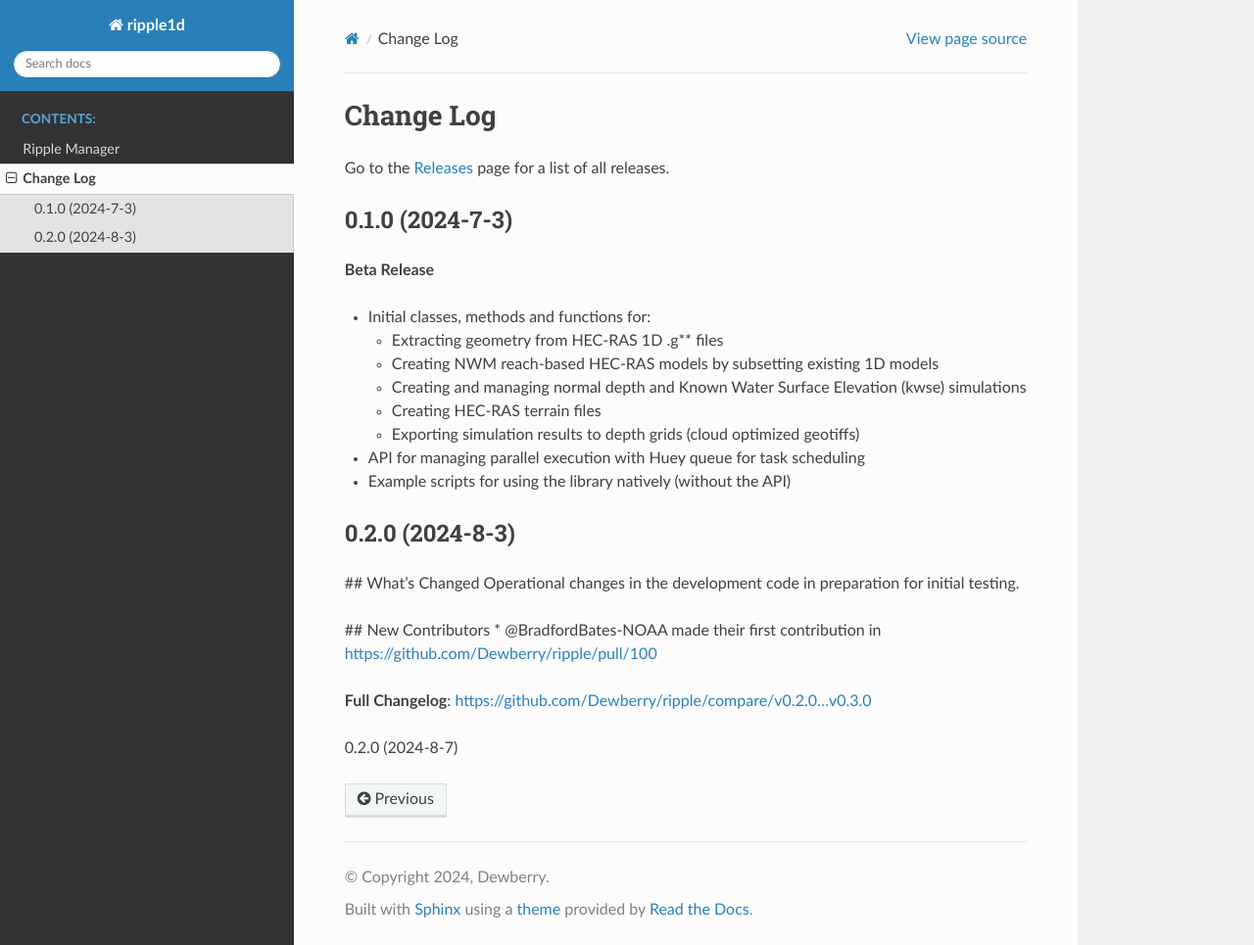
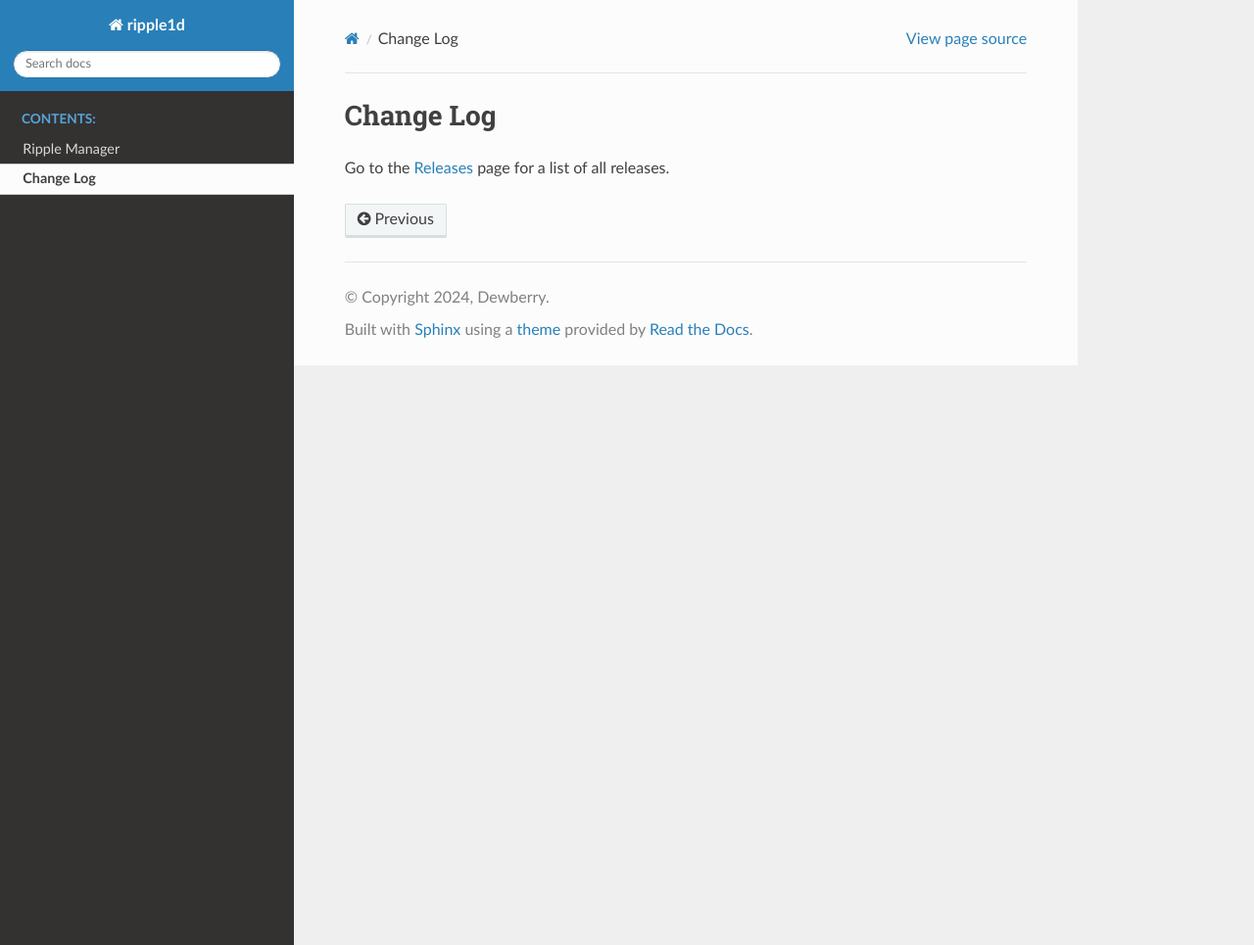
Before and after one commit to Dewberry/ripple1d, a Sphinx documentation site: the page built from docs/changes.rst, in a window 1280 px wide and 965 px high. Shown: the whole window at 98% size. Built offline with Sphinx 7.4.7 and the Read the Docs theme 2.0.0, drawn with Linux system fonts in a browser that asks for light colours; pages that are not in the unit, such as notebooks, are missing from menus.

```diff
--- a/docs/changes.rst
+++ b/docs/changes.rst
@@ -3,38 +3,3 @@
 
 
 Go to the `Releases <https://github.com/Dewberry/ripple1d/releases.html>`__  page for a list of all releases.
-
-0.1.0 (2024-7-3)
-~~~~~~~~~~~~~~~
-
-**Beta Release**
-
-* Initial classes, methods and functions for:
-
-  - Extracting geometry from HEC-RAS 1D .g** files
-
-  - Creating NWM reach-based HEC-RAS models by subsetting existing 1D models
-
-  - Creating and managing normal depth and Known Water Surface Elevation (kwse) simulations
-
-  - Creating HEC-RAS terrain files
-
-  - Exporting simulation results to depth grids (cloud optimized geotiffs)
-
-* API for managing parallel execution with Huey queue for task scheduling
-
-* Example scripts for using the library natively (without the API)
-
-
-0.2.0 (2024-8-3)
-~~~~~~~~~~~~~~~
-
-## What's Changed
-Operational changes in the development code in preparation for initial testing.
-
-## New Contributors
-* @BradfordBates-NOAA made their first contribution in https://github.com/Dewberry/ripple/pull/100
-
-**Full Changelog**: https://github.com/Dewberry/ripple/compare/v0.2.0...v0.3.0
-
-0.2.0 (2024-8-7)
--- a/docs/requirements.txt
+++ b/docs/requirements.txt
@@ -1,4 +1,5 @@
 boto3
+affine==2.4.0
 python-dotenv
 flask>=3.0.3
 fiona>=1.9.6
@@ -11,6 +12,7 @@
 pyarrow==16.1.0
 rasterio==1.3.10
 requests>=2.32.3
+shapely==2.0.4
 toml==0.10.2
 sphinx_autodoc_typehints
 myst_parser
```
Also changed, not shown: 1 other file.
